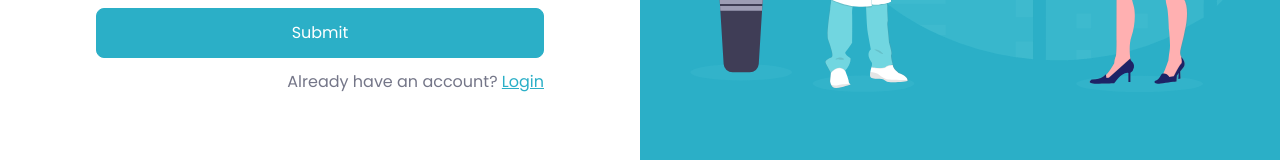
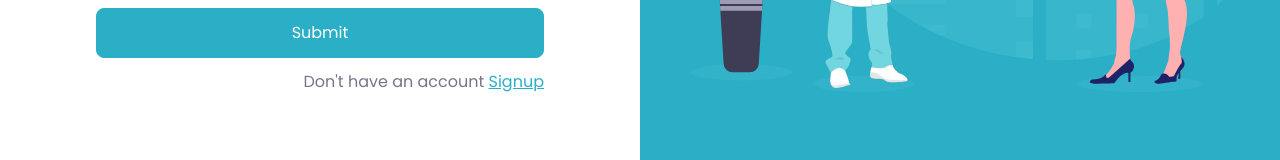
Before and after one commit to muneebaa/devathonProject, a React (Vite) app in the folder frontend/: page /login in a window 1280 px wide. Shown: the part 512-672 px from the top of the page. Built offline with nearby package versions, Linux system fonts and the light colour scheme.

Commit message:
signup navigation added

```diff
--- a/frontend/src/pages/Login/Login.jsx
+++ b/frontend/src/pages/Login/Login.jsx
@@ -140,12 +140,12 @@ const Login = () => {
               />
             </div>
             <p className="text-gray600 mt-3 text-right">
-              Already have an account?{" "}
+              Don't have an account{" "}
               <span
-                onClick={() => navigate("/login")}
+                onClick={() => navigate("/signup")}
                 className="text-primary underline cursor-pointer"
               >
-                Login
+                Signup
               </span>
             </p>
           </div>
```
